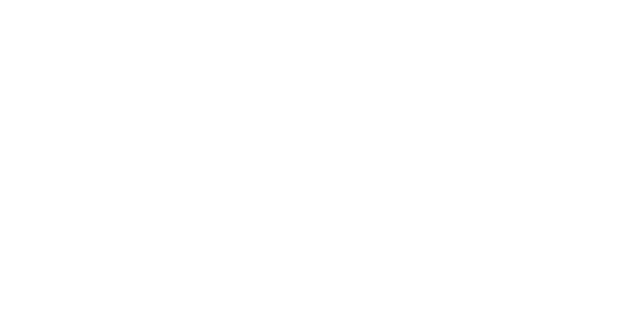
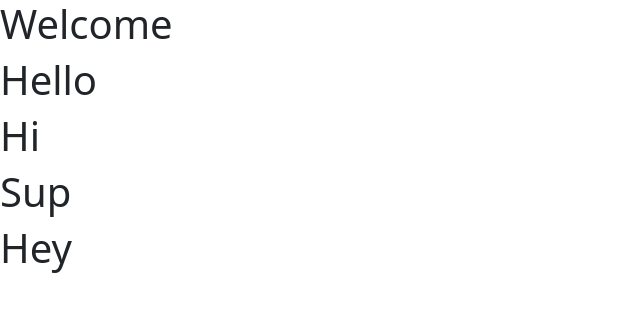
Before and after one commit to ClaudioLeone/vite-breaking-bad, a Vue app: page / in a window 1280 px wide. Shown: the top 312 px of the page, without its empty margins (0-640 px from the left). Built offline with nearby package versions, Linux system fonts and the light colour scheme.

Commit message:
Created and added 'store.js' file for state management

```diff
--- a/src/App.vue
+++ b/src/App.vue
@@ -1,13 +1,17 @@
 <script>
-
+  import { store } from "./store";
 
   export default {
-
+    data() {
+      return {
+        store
+      }
+    }
   }
 </script>
 
 <template>
-
+ <h1 v-for="(greeting, index) in store.greetings" :key="index">{{ greeting }}</h1>
 </template>
 
 <style scoped lang="scss">
--- /dev/null
+++ b/src/store.js
@@ -0,0 +1,11 @@
+import { reactive } from "vue";
+
+export const store = reactive ({
+    greetings: [
+        "Welcome",
+        "Hello",
+        "Hi",
+        "Sup",
+        "Hey"
+    ]
+});
```
